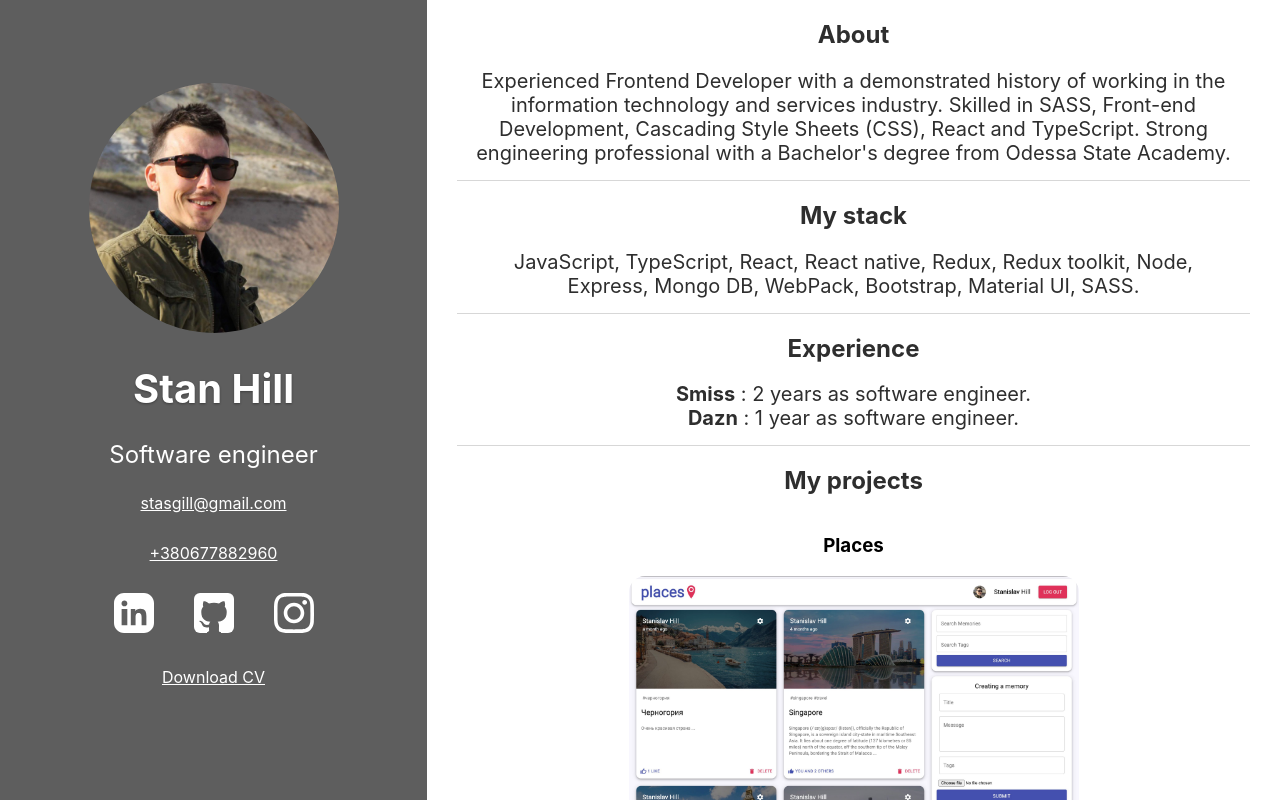
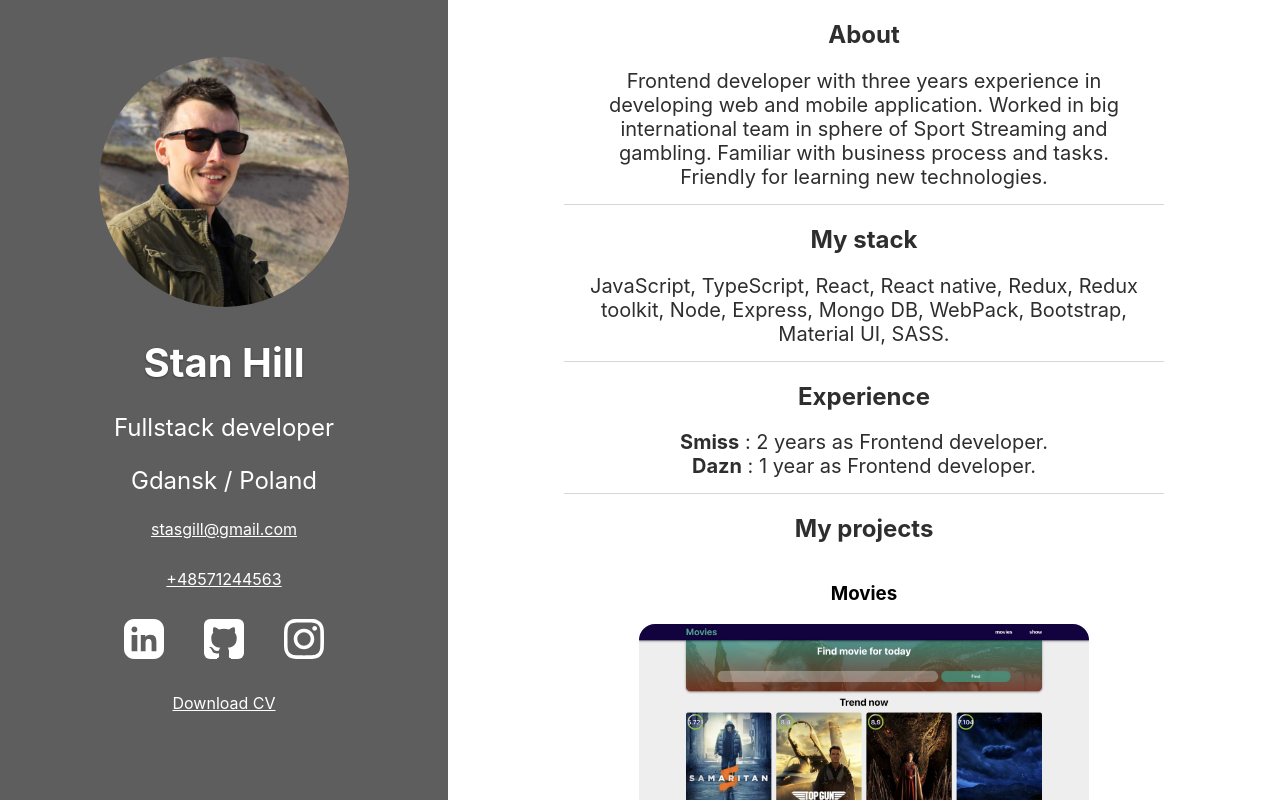
Before and after one commit to StasGill/react_profile, a React (Create React App) app: page / in a window 1280 px wide. Built offline with nearby package versions, Linux system fonts and the light colour scheme.

Commit message:
Update data

```diff
--- a/src/components/leftPanel/LeftPanel.jsx
+++ b/src/components/leftPanel/LeftPanel.jsx
@@ -1,7 +1,7 @@
 import React from "react";
 import "./styles.scss";
 import logo from "../../assets/logo.jpeg";
-import cv from "../../assets/resume2PDF.pdf";
+import cv from "../../assets/CV_STAN_HILL.pdf";
 import { Icons } from "../../assets/Icons";
 
 export const LeftPanel = () => {
@@ -10,9 +10,10 @@ export const LeftPanel = () => {
       <div className="left_container">
         <img src={logo} className="left_container__logo" alt="logo" />
         <h1>Stan Hill</h1>
-        <p>Software engineer</p>
+        <p>Fullstack developer</p>
+        <p>Gdansk / Poland</p>
         <a href="mailto: stasgill@gmail.com">stasgill@gmail.com</a>
-        <a href="Tel: +380677882960">+380677882960</a>
+        <a href="Tel: +380677882960">+48571244563</a>
         <div className="left_container__icons">
           <a href="https://www.linkedin.com/in/stanislavhill/" target="blank">
             <Icons type="linkedin" fill="white" />
--- a/src/components/rightPanel/RightPanel.jsx
+++ b/src/components/rightPanel/RightPanel.jsx
@@ -9,11 +9,10 @@ export const RightPanel = () => {
     <div className="right_container">
       <h2>About</h2>
       <p>
-        Experienced Frontend Developer with a demonstrated history of working in
-        the information technology and services industry. Skilled in SASS,
-        Front-end Development, Cascading Style Sheets (CSS), React and
-        TypeScript. Strong engineering professional with a Bachelor's degree
-        from Odessa State Academy.
+        Frontend developer with three years experience in developing web and
+        mobile application. Worked in big international team in sphere of Sport
+        Streaming and gambling. Familiar with business process and tasks.
+        Friendly for learning new technologies.
       </p>
       <div className="right_container__divider"></div>
       <h2>My stack</h2>
@@ -24,13 +23,33 @@ export const RightPanel = () => {
       <div className="right_container__divider"></div>
       <h2>Experience</h2>
       <p>
-        <b>Smiss</b> : 2 years as software engineer.
+        <b>Smiss</b> : 2 years as Frontend developer.
       </p>
       <p>
-        <b>Dazn</b> : 1 year as software engineer.
+        <b>Dazn</b> : 1 year as Frontend developer.
       </p>
       <div className="right_container__divider"></div>
       <h2>My projects</h2>
+      <div className="right_container__card">
+        <div className="right_container__card-left">
+          <h3>Movies</h3>
+          <img src={screen3} alt="screen" />
+        </div>
+        <div className="right_container__card-right">
+          <p>Movies base application with Frontend part.</p>
+          <h3>Technology</h3>
+          <p>React, Redux.</p>
+          <h3>Repo</h3>
+          <a href="https://github.com/StasGill/react_movie" target="blank">
+            https://github.com/StasGill/react_movie
+          </a>
+          <h3>Link</h3>
+          <a href="https://movie-b.netlify.app/" target="blank">
+            https://movie-b.netlify.app/
+          </a>
+        </div>
+      </div>
+      <div className="right_container__divider"></div>
       <div className="right_container__card">
         <div className="right_container__card-left">
           <h3>Places</h3>
@@ -71,25 +90,6 @@ export const RightPanel = () => {
         </div>
       </div>
       <div className="right_container__divider"></div>
-      <div className="right_container__card">
-        <div className="right_container__card-left">
-          <h3>Movies</h3>
-          <img src={screen3} alt="screen" />
-        </div>
-        <div className="right_container__card-right">
-          <p>Movies base application with Frontend part.</p>
-          <h3>Technology</h3>
-          <p>React, Redux.</p>
-          <h3>Repo</h3>
-          <a href="https://github.com/StasGill/react_movie" target="blank">
-            https://github.com/StasGill/react_movie
-          </a>
-          <h3>Link</h3>
-          <a href="https://movie-b.netlify.app/" target="blank">
-            https://movie-b.netlify.app/
-          </a>
-        </div>
-      </div>
     </div>
   );
 };
--- a/src/components/rightPanel/styles.scss
+++ b/src/components/rightPanel/styles.scss
@@ -1,6 +1,7 @@
 .right_container {
     height: 100vh;
-    width: 65vw;
+    max-width: 600px;
+    margin: 0 auto;
     padding: 0 30px 0 30px;
     overflow: scroll;
 
```
Also changed, not shown: 1 other file (tests, documents, lock files or other folders).
